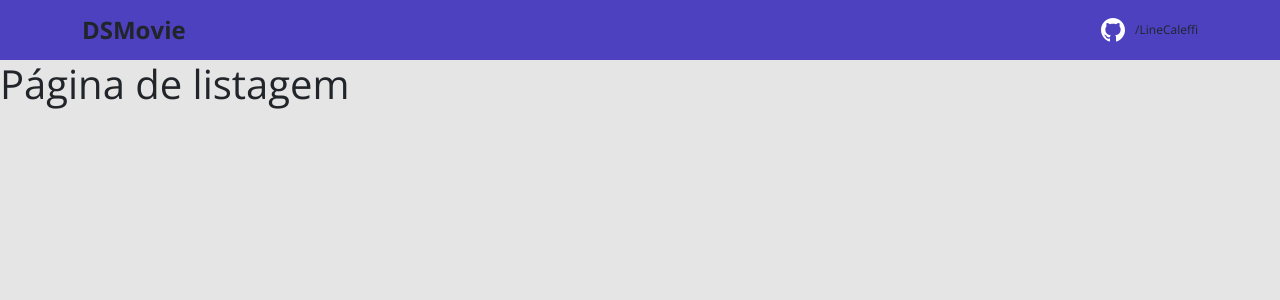
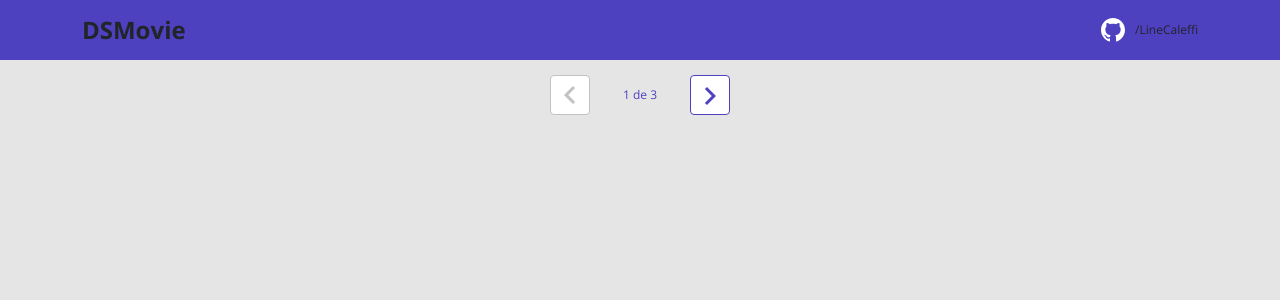
Before and after one commit to LineCaleffi/DSMovie, a React (Create React App) app in the folder frontend/: page / in a window 1280 px wide. Shown: the top 300 px of the page. Built offline with nearby package versions, Linux system fonts and the light colour scheme; the HTML template or start-up script is replaced by a standard one.

Commit message:
Pagination layout

```diff
--- /dev/null
+++ b/frontend/src/components/Pagination/index.tsx
@@ -0,0 +1,19 @@
+import{ ReactComponent as Arrow} from 'assets/img/arrow.svg';
+import './styles.css'
+function Pagination(){
+    return(
+        <div className="dsmovie-pagination-container">
+            <div className="dsmovie-pagination-box">
+                <button className="dsmovie-pagination-button" disabled={true} >
+                    <Arrow />
+                </button>
+                <p>{`${1} de ${3}`}</p>
+                <button className="dsmovie-pagination-button" disabled={false} >
+                    <Arrow className="dsmovie-flip-horizontal" />
+                </button>
+            </div>
+        </div>
+    );
+}
+
+export default Pagination;
--- /dev/null
+++ b/frontend/src/components/Pagination/styles.css
@@ -0,0 +1,60 @@
+.dsmovie-pagination-container {
+    padding: 15px 0;
+    display: flex; /* deixa um elemento do lado do outro*/
+    justify-content: center;
+    align-items: center;
+}
+
+.dsmovie-pagination-box {
+    width: 180px;
+    display: flex; /* deixa um elemento do lado do outro*/
+    justify-content: space-between;
+    align-items: center;
+}
+
+.dsmovie-pagination-box form {
+    width: 100%;
+    display: flex; /* deixa um elemento do lado do outro*/
+}
+
+.dsmovie-pagination-button {
+    width: 40px;
+    height: 40px;
+    border-radius: 4px; /* deixa as bordas arredondadas as 4 pontas */
+    background-color: #fff;
+    display: flex; /* deixa um elemento do lado do outro*/
+    justify-content: center; /* mesmo espaço entre os elementos*/
+    align-items: center;
+    border: 1px solid var(--color-primary);
+    cursor: pointer;
+}
+
+.dsmovie-pagination-button svg {
+    /*
+    *  Brightness -> para definir a nitidez da imagem -> aplica um multiplicador linear no elemento-alvo, fazendo-o parecer mais ou menos brilhante
+    *  Saturate -> para definir a saturação da imagem, é medido em porcentagem ou decimais, no caso 100%
+    *  Invert -> para inverter as cores
+    *  Sepia ->  tonalidades entre o acinzentado e o amarronzado
+    *  Contrast -> para definir o contraste da imagem
+    */
+    filter: brightness(0) saturate(100%) invert(26%) sepia(19%) saturate(7395%) hue-rotate(234deg) brightness(89%) contrast(92%);
+}
+
+.dsmovie-pagination-button:disabled {
+    border: 1px solid #c2c2c2;
+    cursor: unset;
+}
+
+.dsmovie-pagination-button:disabled svg {
+    filter: none;
+}
+
+.dsmovie-pagination-container p {
+    margin: 0;
+    font-size: 12px;
+    color: var(--color-primary);
+}
+
+.dsmovie-flip-horizontal {
+    transform: rotate(180deg);
+}
--- a/frontend/src/pages/Listing/index.tsx
+++ b/frontend/src/pages/Listing/index.tsx
@@ -1,6 +1,8 @@
+import Pagination from "components/Pagination";
+
 function Listing(){
     return(
-        <h1>Página de listagem</h1>
+        <Pagination></Pagination>
     );
 }
 
```
Also changed, not shown: frontend/src/assets/img/arrow.svg (added).
